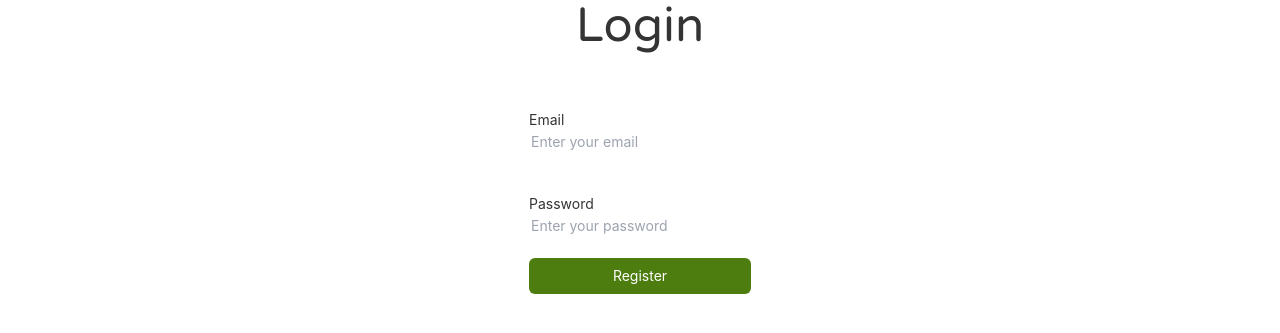
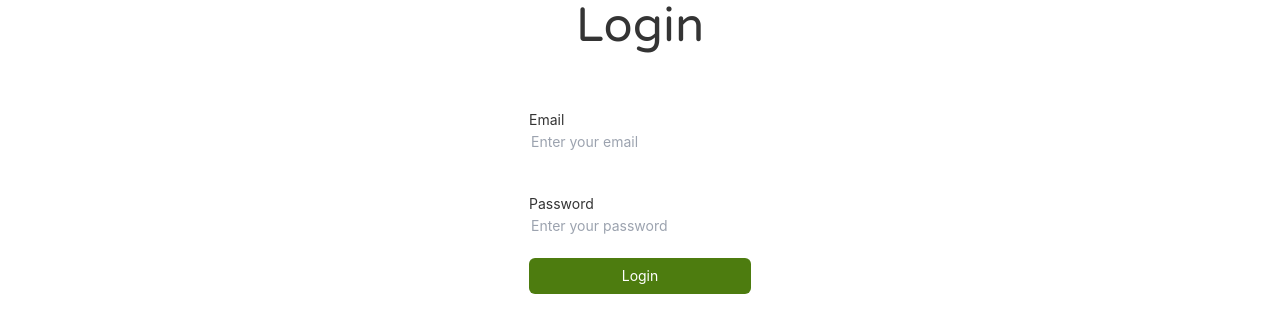
Before and after one commit to sohammk08/react-blog, a React (Create React App) app: page /login in a window 1280 px wide. Shown: the part 275-608 px from the top of the page. Built offline with nearby package versions, Linux system fonts and the light colour scheme; no server answers.

Commit message:
Feat: user login

```diff
--- a/src/pages/Login.jsx
+++ b/src/pages/Login.jsx
@@ -1,18 +1,44 @@
-import React from 'react';
+import { useState } from "react";
+import { auth } from "../firebase";
+import { useNavigate } from "react-router-dom";
+import { signInWithEmailAndPassword } from "firebase/auth";
 
 function Login() {
+  const [email, setEmail] = useState();
+  const [password, setPassword] = useState();
+  let navigate = useNavigate();
+
+  const logIn = () => {
+    signInWithEmailAndPassword(auth, email, password);
+    navigate("/");
+  };
+
   return (
     <div className="flex flex-col items-center justify-center bg-cover h-vh-50">
       <span className="text-5xl font-vround">Login</span>
-      <form className="mt-5 flex flex-col">
+      <form className="mt-5 flex flex-col" onSubmit={logIn}>
         <label className="mt-10 mb-0">Email</label>
-        <input type="text" className="p-0.5 bg-white border-none rounded-md" placeholder="Enter your email" required />
+        <input
+          type="text"
+          className="p-0.5 bg-white border-none rounded-md"
+          placeholder="Enter your email"
+          required
+          onChange={(e) => setEmail(e.target.value)}
+        />
         <label className="mt-10 mb-0">Password</label>
-        <input type="password" className="p-0.5 bg-white border-none rounded-md" placeholder="Enter your password" required />
-        <button className="mt-5 cursor-pointer text-white p-2 text-center bg-lime-700 border-none rounded-md">Register</button>
+        <input
+          type="password"
+          className="p-0.5 bg-white border-none rounded-md"
+          placeholder="Enter your password"
+          required
+          onChange={(e) => setPassword(e.target.value)}
+        />
+        <button className="mt-5 cursor-pointer text-white p-2 text-center bg-lime-700 border-none rounded-md">
+          Login
+        </button>
       </form>
     </div>
   );
-};
+}
 
 export default Login;
```
